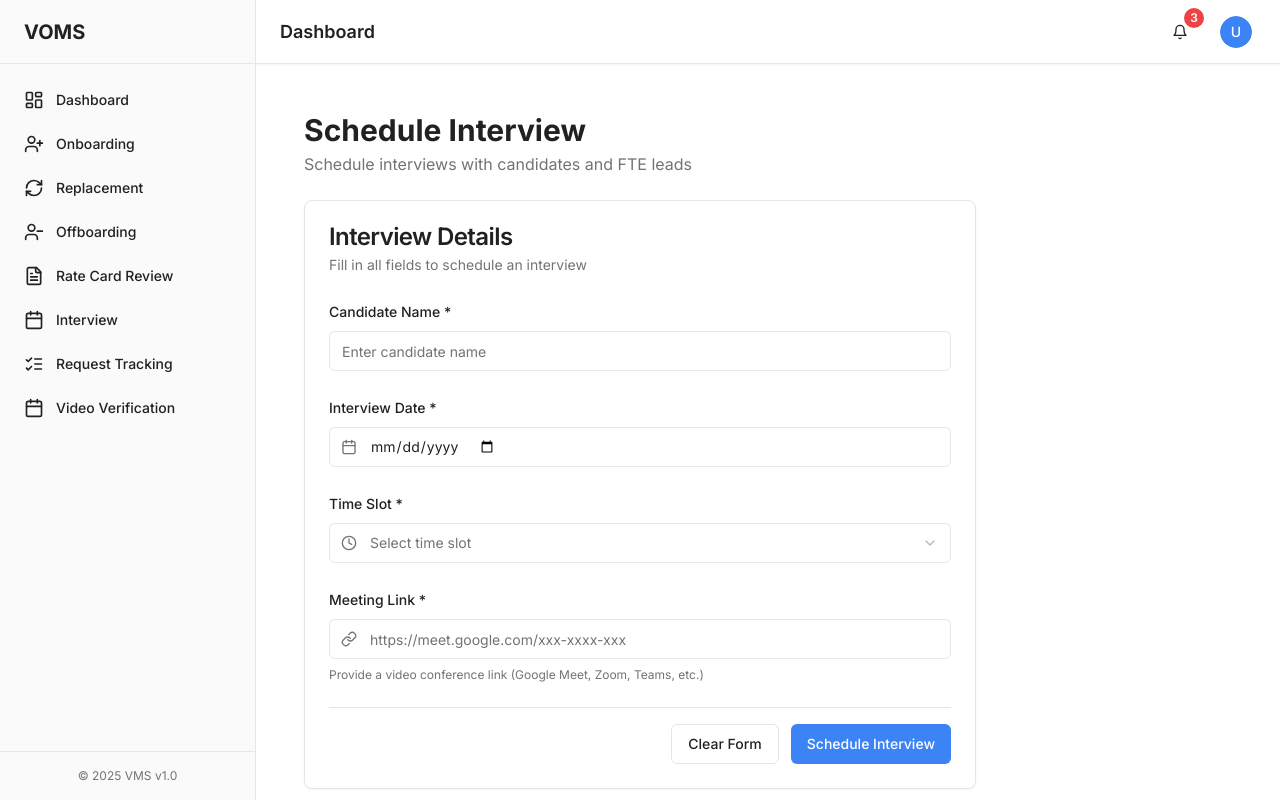
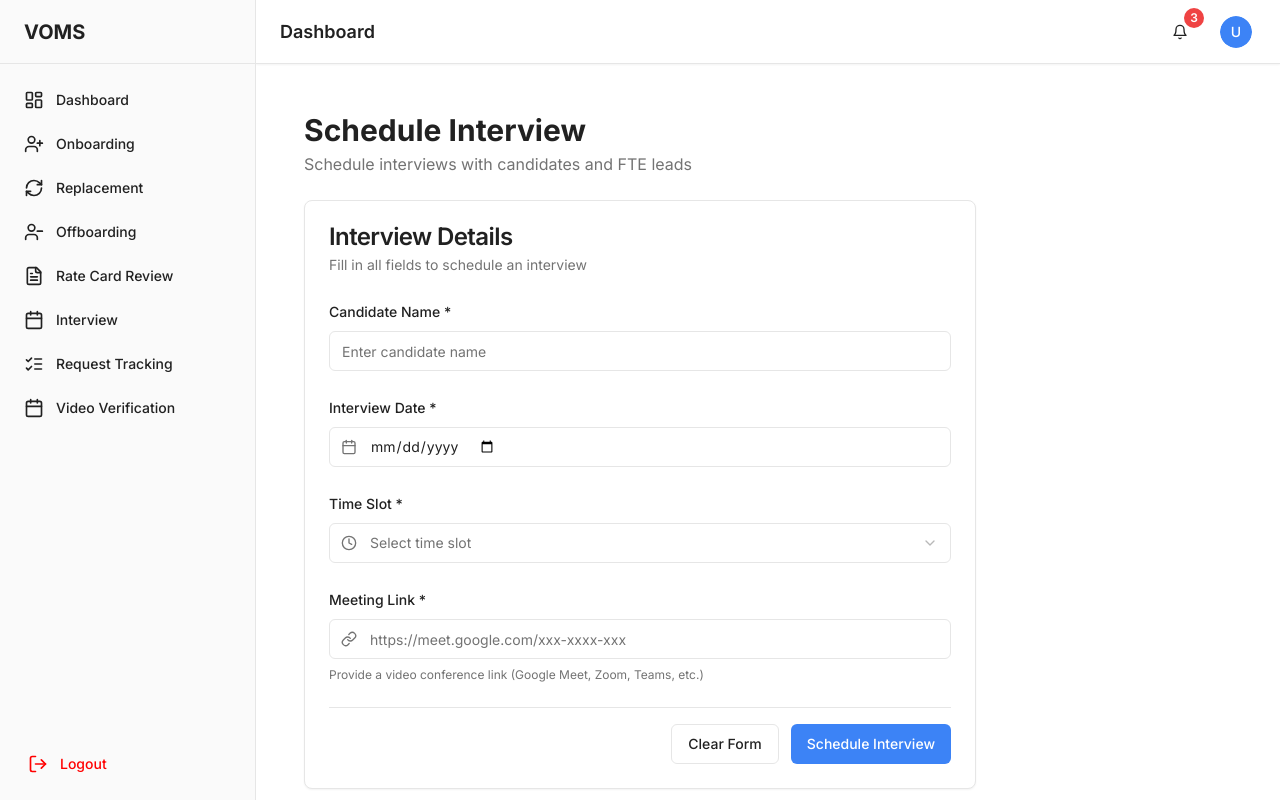
Before and after one commit to richareddy03/Vendor_Management, a React (Vite) app: page /vendor-schedule-interview in a window 1280 px wide. Shown: the top 802 px of the page. Built offline with nearby package versions, Linux system fonts and the light colour scheme; the HTML template or start-up script is replaced by a standard one.

Commit message:
Added logout button in sidebar

```diff
--- a/src/components/layout/Sidebar.tsx
+++ b/src/components/layout/Sidebar.tsx
@@ -1,4 +1,5 @@
 import { useState, useEffect } from "react";
+import { useNavigate } from "react-router-dom";
 import { NavLink } from "react-router-dom";
 import {
   LayoutDashboard,
@@ -19,9 +20,11 @@ import {
   Inbox,
   CheckCircle,
   UserX,
+  LogOut,
 } from "lucide-react";
 import { cn } from "@/lib/utils";
 import { Button } from "@/components/ui/button";
+import { toast } from "sonner";
 
 const fteMenuItems = [
   { title: "Dashboard", url: "/dashboard", icon: LayoutDashboard },
@@ -55,6 +58,7 @@ const vendorMenuItems = [
 export function Sidebar() {
   const [isOpen, setIsOpen] = useState(false);
   const [userRole, setUserRole] = useState("fte-lead");
+  const navigate = useNavigate();
 
   useEffect(() => {
     const storedUser = localStorage.getItem("vomsUser");
@@ -70,6 +74,12 @@ export function Sidebar() {
       : userRole === "vendor"
       ? vendorMenuItems
       : fteMenuItems;
+
+  const handleLogout = () => {
+    localStorage.removeItem("vomsUser");
+    toast.success("Logged out successfully");
+    navigate("/");
+  };
 
   return (
     <>
@@ -127,13 +137,25 @@ export function Sidebar() {
                   </NavLink>
                 </li>
               ))}
+
             </ul>
           </nav>
 
           {/* Footer */}
-          <div className="p-4 border-t border-sidebar-border">
+          <div className="p-4 ">
+            <button
+                  onClick={handleLogout}
+                  style={{color : "red", }}
+                  className={cn(
+                    "flex items-center gap-3 px-3 py-2.5 rounded-md text-sm font-medium transition-base w-full text-left",
+                    "text-sidebar-foreground hover:bg-red-100"
+                  )}
+                >
+                  <LogOut className="h-5 w-5" />
+                  <span>Logout</span>
+                </button>
             <p className="text-xs text-muted-foreground text-center">
-              © 2025 VMS v1.0
+              {/* © 2025 VMS v1.0 */}
             </p>
           </div>
         </div>
```
